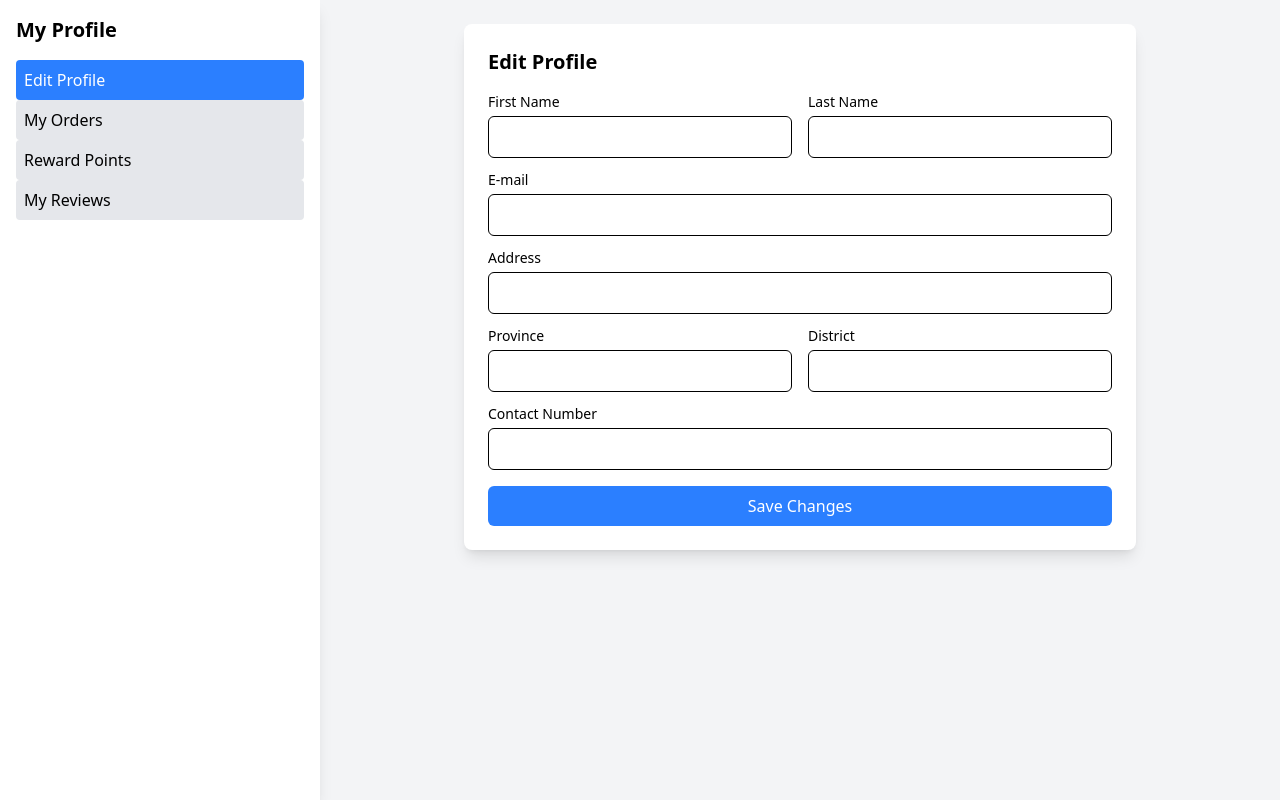
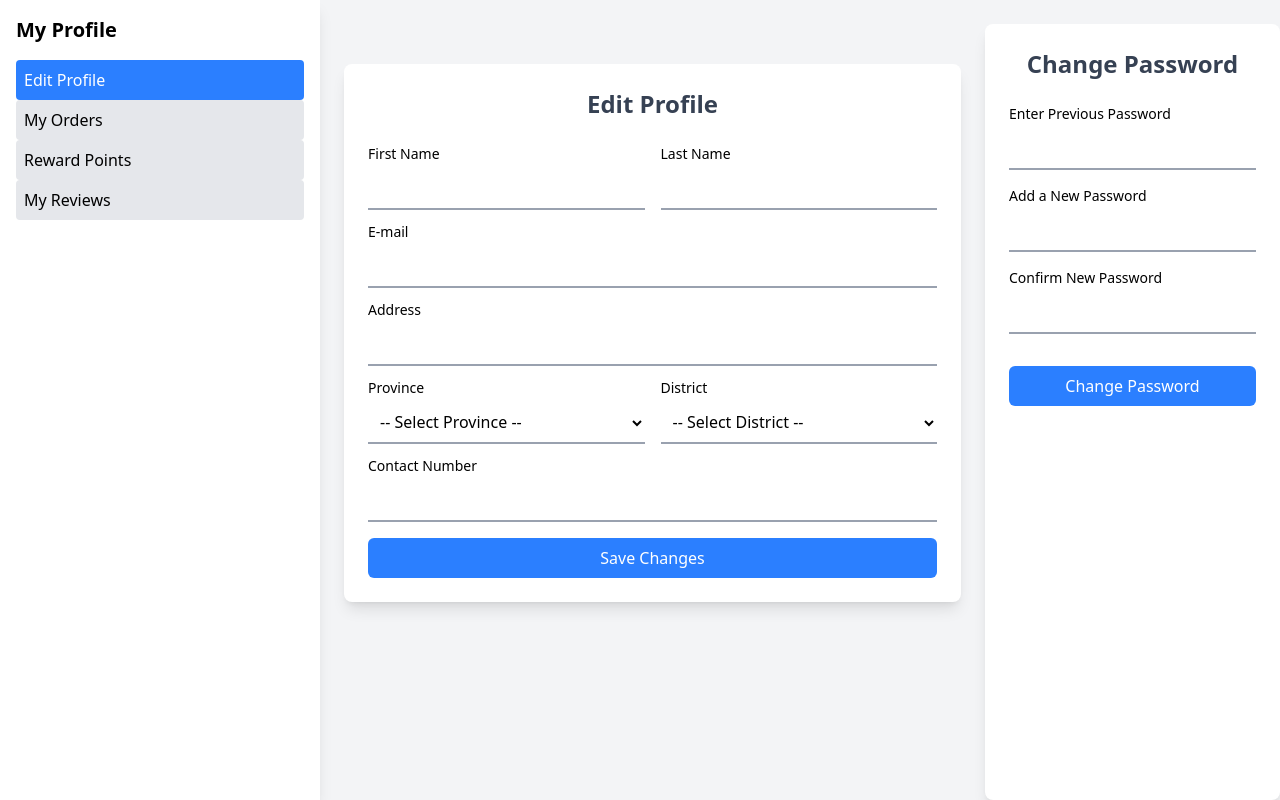
Before and after one commit to AnjanaKvd/ZeroX, a React (Vite) app in the folder frontend/Computer_Shop/: page /myprofile in a window 1280 px wide. Built offline with nearby package versions, Linux system fonts and the light colour scheme.

Commit message:
Created ChangePassword component and modified EditProfile component

```diff
--- a/frontend/Computer_Shop/src/App.jsx
+++ b/frontend/Computer_Shop/src/App.jsx
@@ -6,6 +6,7 @@ import SignUp from "./pages/SignUp";
 import SignIn from "./pages/SignIn";
 import Homepage from "./pages/homepage";
 import MyProfile from "./pages/MyProfile";
+
 
 const App = () => {
   return (
--- /dev/null
+++ b/frontend/Computer_Shop/src/components/my_profile/ChangePassword.jsx
@@ -0,0 +1,84 @@
+import React, { useState } from "react";
+
+const ChangePassword = () => {
+  const [formData, setFormData] = useState({
+    previousPassword: "",
+    newPassword: "",
+    confirmPassword: "",
+  });
+
+  const handleChange = (e) => {
+    const { name, value } = e.target;
+    setFormData({ ...formData, [name]: value });
+  };
+
+  const handleSubmit = (e) => {
+    e.preventDefault();
+    if (formData.newPassword !== formData.confirmPassword) {
+      alert("New password and confirm password do not match!");
+      return;
+    }
+    console.log("Password Change Request:", formData);
+  };
+
+  return (
+    <div className="bg-white shadow-lg rounded-lg p-6 max-w-2xl mx-auto mt-6">
+      <h2 className="text-2xl font-bold text-center text-gray-700 mb-6">
+        Change Password
+      </h2>
+      <form onSubmit={handleSubmit}>
+        {/* Previous Password */}
+        <div className="mb-4">
+          <label className="block text-sm font-medium">
+            Enter Previous Password
+          </label>
+          <input
+            name="previousPassword"
+            type="password"
+            value={formData.previousPassword}
+            onChange={handleChange}
+            className="mt-1 w-full border-b-2 border-gray-400 focus:border-blue-500 focus:outline-none p-2"
+          />
+        </div>
+
+        {/* New Password */}
+        <div className="mb-4">
+          <label className="block text-sm font-medium">
+            Add a New Password
+          </label>
+          <input
+            name="newPassword"
+            type="password"
+            value={formData.newPassword}
+            onChange={handleChange}
+            className="mt-1 w-full border-b-2 border-gray-400 focus:border-blue-500 focus:outline-none p-2"
+          />
+        </div>
+
+        {/* Confirm Password */}
+        <div className="mb-4">
+          <label className="block text-sm font-medium">
+            Confirm New Password
+          </label>
+          <input
+            name="confirmPassword"
+            type="password"
+            value={formData.confirmPassword}
+            onChange={handleChange}
+            className="mt-1 w-full border-b-2 border-gray-400 focus:border-blue-500 focus:outline-none p-2"
+          />
+        </div>
+
+        {/* Submit Button */}
+        <button
+          type="submit"
+          className="mt-4 w-full bg-blue-500 hover:bg-blue-600 text-white font-medium py-2 rounded-md"
+        >
+          Change Password
+        </button>
+      </form>
+    </div>
+  );
+};
+
+export default ChangePassword;
--- a/frontend/Computer_Shop/src/components/my_profile/EditProfile.jsx
+++ b/frontend/Computer_Shop/src/components/my_profile/EditProfile.jsx
@@ -1,64 +1,67 @@
-import React from "react";
-import { useForm } from "react-hook-form";
-import { z } from "zod";
-import { zodResolver } from "@hookform/resolvers/zod";
+import React, { useState } from "react";
 
-// Define Validation Schema
-const EditProfileSchema = z.object({
-  firstName: z.string().nonempty({ message: "First name is required!" }),
-  lastName: z.string().nonempty({ message: "Last name is required!" }),
-  email: z
-    .string()
-    .nonempty({ message: "Email is required!" })
-    .email({ message: "Invalid email!" }),
-  address: z.string().nonempty({ message: "Address is required!" }),
-  province: z.string().nonempty({ message: "Province is required!" }),
-  district: z.string().nonempty({ message: "District is required!" }),
-  contactNumber: z.string().min(10, { message: "Enter a valid phone number!" }),
-});
+// Sri Lanka Provinces & Districts
+const provinces = {
+  Western: ["Colombo", "Gampaha", "Kalutara"],
+  Central: ["Kandy", "Matale", "Nuwara Eliya"],
+  Southern: ["Galle", "Matara", "Hambantota"],
+  Northern: ["Jaffna", "Kilinochchi", "Mannar", "Mullaitivu", "Vavuniya"],
+  Eastern: ["Trincomalee", "Batticaloa", "Ampara"],
+  "North Western": ["Kurunegala", "Puttalam"],
+  "North Central": ["Anuradhapura", "Polonnaruwa"],
+  Uva: ["Badulla", "Monaragala"],
+  Sabaragamuwa: ["Ratnapura", "Kegalle"],
+};
 
 const EditProfile = () => {
-  const {
-    register,
-    handleSubmit,
-    formState: { errors },
-  } = useForm({
-    resolver: zodResolver(EditProfileSchema),
+  const [selectedProvince, setSelectedProvince] = useState("");
+  const [formData, setFormData] = useState({
+    firstName: "",
+    lastName: "",
+    email: "",
+    address: "",
+    province: "",
+    district: "",
+    contactNumber: "",
   });
 
-  const onSubmit = (data) => {
-    console.log("Updated Profile:", data);
+  const handleChange = (e) => {
+    const { name, value } = e.target;
+    setFormData({ ...formData, [name]: value });
+  };
+
+  const onSubmit = (e) => {
+    e.preventDefault();
+    console.log("Updated Profile:", formData);
   };
 
   return (
-    <div className="bg-white shadow-lg rounded-lg p-6 max-w-2xl mx-auto">
-      <h2 className="text-xl font-bold mb-4">Edit Profile</h2>
-
-      {/* Form */}
-      <form onSubmit={handleSubmit(onSubmit)} noValidate>
-        {/* 🔹 First & Last Name */}
+    <div className="bg-white shadow-lg rounded-lg p-6 max-w-2xl mx-auto mt-10">
+      <h2 className="text-2xl font-bold text-center text-gray-700 mb-6">
+        Edit Profile
+      </h2>
+      <form onSubmit={onSubmit}>
+        {/* First & Last Name */}
         <div className="grid grid-cols-2 gap-4">
           <div>
             <label className="block text-sm font-medium">First Name</label>
             <input
-              {...register("firstName")}
+              name="firstName"
               type="text"
-              className="mt-1 p-2 w-full border rounded-md focus:ring focus:ring-blue-300"
+              value={formData.firstName}
+              onChange={handleChange}
+              className="mt-1 w-full border-b-2 border-gray-400 focus:border-blue-500 focus:outline-none p-2"
             />
-            {errors.firstName && (
-              <p className="text-red-500 text-sm">{errors.firstName.message}</p>
-            )}
           </div>
           <div>
             <label className="block text-sm font-medium">Last Name</label>
             <input
-              {...register("lastName")}
+              name="lastName"
               type="text"
-              className="mt-1 p-2 w-full border rounded-md focus:ring focus:ring-blue-300"
+              value={formData.lastName}
+              onChange={handleChange}
+              className="mt-1 w-full border-b-2 border-gray-400 focus:border-blue-500 focus:outline-none p-2"
             />
-            {errors.lastName && (
-              <p className="text-red-500 text-sm">{errors.lastName.message}</p>
-            )}
           </div>
         </div>
 
@@ -66,70 +69,88 @@ const EditProfile = () => {
         <div className="mt-3">
           <label className="block text-sm font-medium">E-mail</label>
           <input
-            {...register("email")}
+            name="email"
             type="email"
-            className="mt-1 p-2 w-full border rounded-md focus:ring focus:ring-blue-300"
+            value={formData.email}
+            onChange={handleChange}
+            className="mt-1 w-full border-b-2 border-gray-400 focus:border-blue-500 focus:outline-none p-2"
           />
-          {errors.email && (
-            <p className="text-red-500 text-sm">{errors.email.message}</p>
-          )}
         </div>
 
         {/* Address */}
         <div className="mt-3">
           <label className="block text-sm font-medium">Address</label>
           <input
-            {...register("address")}
+            name="address"
             type="text"
-            className="mt-1 p-2 w-full border rounded-md focus:ring focus:ring-blue-300"
+            value={formData.address}
+            onChange={handleChange}
+            className="mt-1 w-full border-b-2 border-gray-400 focus:border-blue-500 focus:outline-none p-2"
           />
-          {errors.address && (
-            <p className="text-red-500 text-sm">{errors.address.message}</p>
-          )}
         </div>
 
         {/* Province & District */}
         <div className="grid grid-cols-2 gap-4 mt-3">
           <div>
             <label className="block text-sm font-medium">Province</label>
-            <input
-              {...register("province")}
-              type="text"
-              className="mt-1 p-2 w-full border rounded-md focus:ring focus:ring-blue-300"
-            />
-            {errors.province && (
-              <p className="text-red-500 text-sm">{errors.province.message}</p>
-            )}
+            <select
+              name="province"
+              value={formData.province}
+              onChange={(e) => {
+                setSelectedProvince(e.target.value);
+                setFormData({
+                  ...formData,
+                  province: e.target.value,
+                  district: "",
+                });
+              }}
+              className="mt-1 w-full border-b-2 border-gray-400 focus:border-blue-500 focus:outline-none p-2"
+            >
+              <option value="" disabled>
+                -- Select Province --
+              </option>
+              {Object.keys(provinces).map((province) => (
+                <option key={province} value={province}>
+                  {province}
+                </option>
+              ))}
+            </select>
           </div>
           <div>
             <label className="block text-sm font-medium">District</label>
-            <input
-              {...register("district")}
-              type="text"
-              className="mt-1 p-2 w-full border rounded-md focus:ring focus:ring-blue-300"
-            />
-            {errors.district && (
-              <p className="text-red-500 text-sm">{errors.district.message}</p>
-            )}
+            <select
+              name="district"
+              value={formData.district}
+              onChange={handleChange}
+              className="mt-1 w-full border-b-2 border-gray-400 focus:border-blue-500 focus:outline-none p-2"
+              disabled={!selectedProvince}
+            >
+              <option value="" disabled>
+                -- Select District --
+              </option>
+              {selectedProvince &&
+                provinces[selectedProvince].map((district) => (
+                  <option key={district} value={district}>
+                    {district}
+                  </option>
+                ))}
+            </select>
           </div>
         </div>
 
-        {/*Contact Number */}
+        {/* Contact Number */}
         <div className="mt-3">
           <label className="block text-sm font-medium">Contact Number</label>
           <input
-            {...register("contactNumber")}
+            name="contactNumber"
             type="text"
-            className="mt-1 p-2 w-full border rounded-md focus:ring focus:ring-blue-300"
+            value={formData.contactNumber}
+            onChange={handleChange}
+            className="mt-1 w-full border-b-2 border-gray-400 focus:border-blue-500 focus:outline-none p-2"
           />
-          {errors.contactNumber && (
-            <p className="text-red-500 text-sm">
-              {errors.contactNumber.message}
-            </p>
-          )}
         </div>
 
-        {/*Save Button */}
+        {/* Save Button */}
         <button
           type="submit"
           className="mt-4 w-full bg-blue-500 hover:bg-blue-600 text-white font-medium py-2 rounded-md"
--- a/frontend/Computer_Shop/src/pages/MyProfile.jsx
+++ b/frontend/Computer_Shop/src/pages/MyProfile.jsx
@@ -1,6 +1,7 @@
 import React, { useState } from "react";
 import EditProfile from "../components/my_profile/EditProfile";
 import "../index.css";
+import ChangePassword from "../components/my_profile/ChangePassword";
 
 const MyProfile = () => {
   const [selectedTab, setSelectedTab] = useState("edit");
@@ -58,6 +59,8 @@ const MyProfile = () => {
           {selectedTab === "rewards" && <p>Rewards Section</p>}
           {selectedTab === "reviews" && <p>Reviews Section</p>}
         </div>
+
+        <ChangePassword />
       </div>
     </>
   );
```
